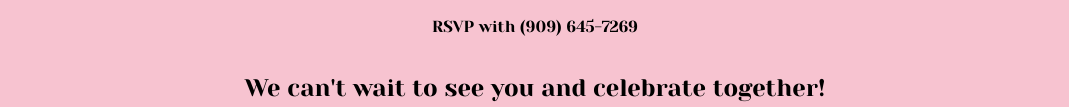
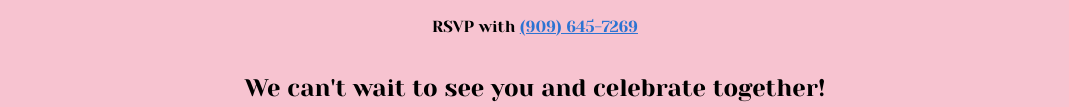
Before and after one commit to Hector9923/misty-baby-shower, a plain HTML site: page index.html in a window 1280 px wide. Shown: the part 774-881 px from the top of the page, without its empty margins (105-1174 px from the left). Drawn offline with Linux system fonts and the light colour scheme.

Commit message:
added an iMessage link with a message premade

```diff
--- a/index.html
+++ b/index.html
@@ -44,7 +44,9 @@
             <span class="grotesk">Bring a package of diapers or wipes to enter into our raffle</span>
             <span class="grotesk">Box of diapers or wipes: 2 tickets</span>
             <span class="grotesk" style="margin-bottom: 20px;">Bag of diapers or wipes: 1 ticket</span>
-            <span class="YesevaOne">RSVP with (909) 645-7269</span>
+            <span class="YesevaOne">RSVP with
+                <a class="YesevaOne" style="color: #2C73D2;" href="imessage://9096457269&body=Hi Misty! I would love to RSVP  for your baby shower!">(909) 645-7269</a>
+            </span>
             <br/>
             <div class="mobile-images">
                 <img src="./images/img2-mobile.jpg" class="horizontal-image"/>
```
